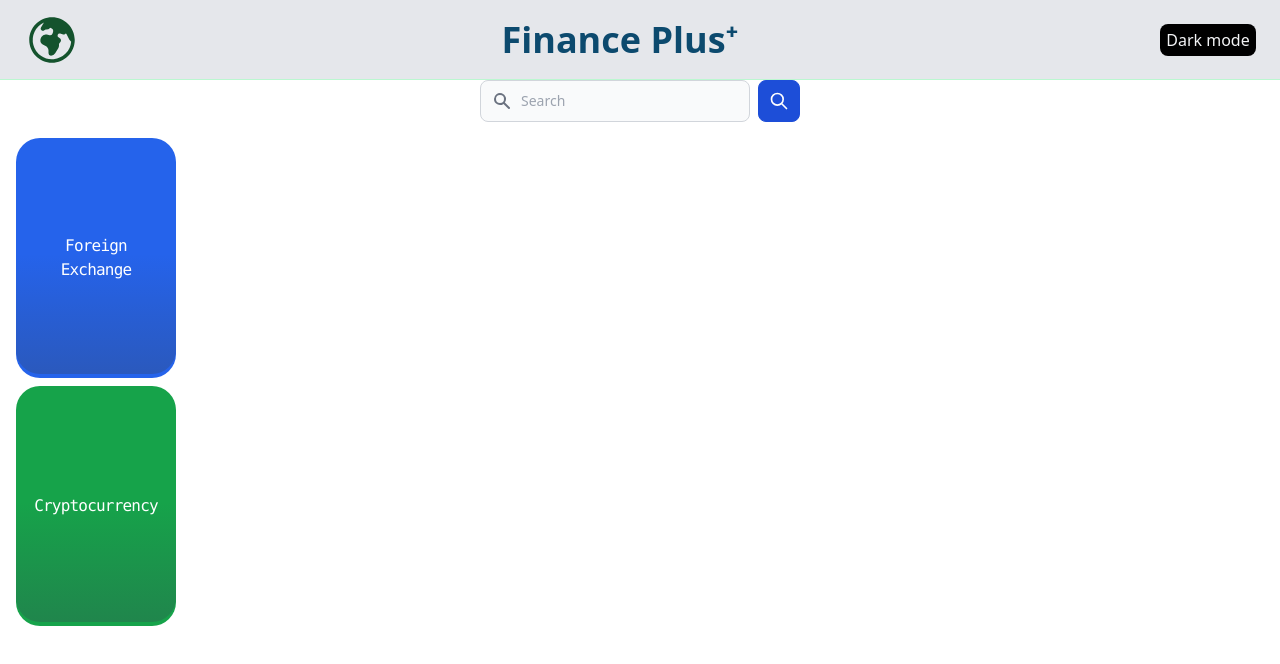
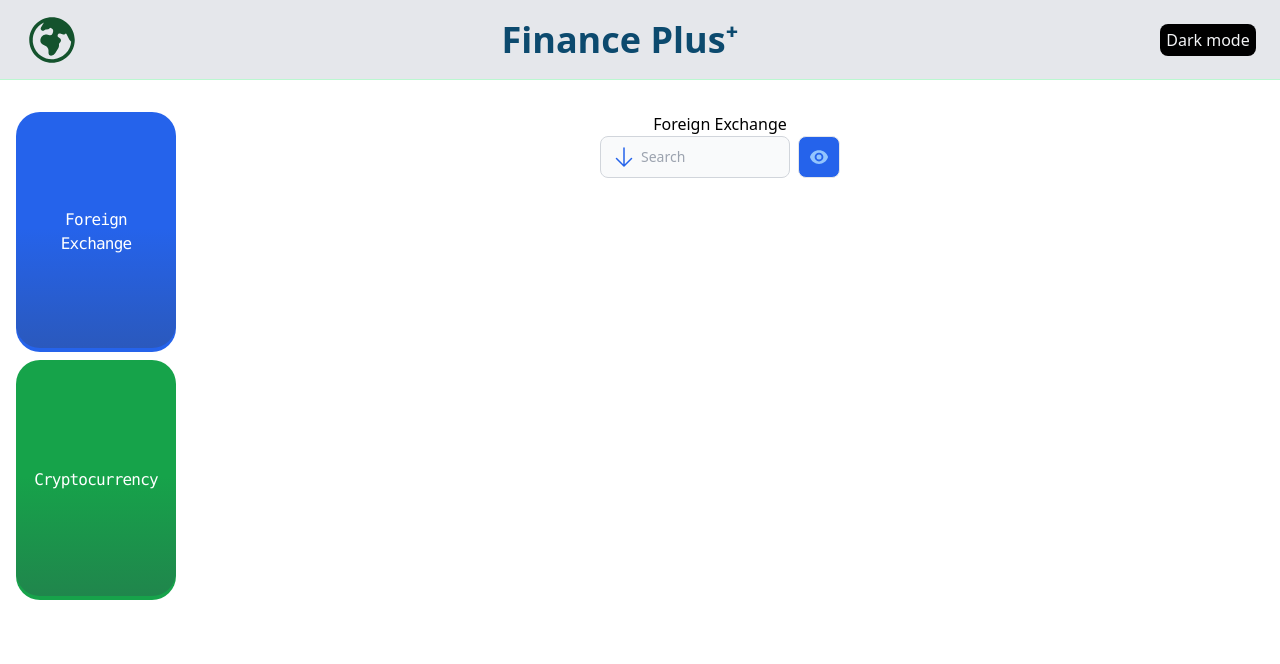
Before and after one commit to aliaydogdu105/finance-app_react, a React (Create React App) app: page /foreignexchange in a window 1280 px wide. Shown: the top 664 px of the page. Built offline with nearby package versions, Linux system fonts and the light colour scheme.

Commit message:
add router

```diff
--- a/src/App.js
+++ b/src/App.js
@@ -1,14 +1,10 @@
 import "./App.css";
-import Aside from "./components/Aside";
-import Navbar from "./components/Navbar";
-import ForeignExchange from "./pages/ForeignExchange";
+import AppRouter from "./router/AppRouter";
 
 function App() {
   return (
     <div className="App">
-      <Navbar />
-      <ForeignExchange />
-      <Aside />
+      <AppRouter />
     </div>
   );
 }
--- a/src/components/Aside.jsx
+++ b/src/components/Aside.jsx
@@ -1,17 +1,23 @@
 import React from "react";
+import { NavLink } from "react-router-dom";
 
 const Aside = () => {
   return (
-    <aside className="w-48 flex flex-col h-screen" aria-label="Sidebar">
+    <aside
+      className="w-48 flex flex-col h-screen fixed top-24"
+      aria-label="Sidebar"
+    >
       {/* "flex-grow "look after made footer */}
       <div className="overflow-y-auto flex justify-center items-center py-4  bg-white">
         <ul className="space-y-2 flex flex-col items-center">
           <li>
-            <button className="w-40 h-60 relative inline-flex items-center justify-center px-10 py-4 overflow-hidden font-mono font-medium tracking-tighter text-white bg-blue-600 rounded-3xl group">
-              <span className="absolute w-0 h-0 transition-all duration-300 ease-out bg-blue-700 rounded-3xl group-hover:w-40 group-hover:h-60"></span>
-              <span className="absolute inset-0 w-full h-full -mt-1 rounded-3xl opacity-30 bg-gradient-to-b from-transparent via-transparent to-gray-700"></span>
-              <span className="relative">Foreign Exchange</span>
-            </button>
+            <NavLink eventKey="1" as={NavLink} to="/foreignexchange">
+              <button className="w-40 h-60 relative inline-flex items-center justify-center px-10 py-4 overflow-hidden font-mono font-medium tracking-tighter text-white bg-blue-600 rounded-3xl group">
+                <span className="absolute w-0 h-0 transition-all duration-300 ease-out bg-blue-700 rounded-3xl group-hover:w-40 group-hover:h-60"></span>
+                <span className="absolute inset-0 w-full h-full -mt-1 rounded-3xl opacity-30 bg-gradient-to-b from-transparent via-transparent to-gray-700"></span>
+                <span className="relative">Foreign Exchange</span>
+              </button>
+            </NavLink>
           </li>
 
           <li>
--- a/src/components/Navbar.jsx
+++ b/src/components/Navbar.jsx
@@ -1,9 +1,10 @@
 import React from "react";
+import { NavLink } from "react-router-dom";
 
 const Navbar = () => {
   return (
-    <div className=" h-20 bg-gray-200 border-b border-green-200 flex justify-between items-center px-6">
-      <a href="/">
+    <div className=" h-20 bg-gray-200 border-b border-green-200 flex justify-between items-center px-6 fixed w-full">
+      <NavLink to="/">
         <svg
           xmlns="http://www.w3.org/2000/svg"
           viewBox="0 0 24 24"
@@ -16,7 +17,7 @@ const Navbar = () => {
             clipRule="evenodd"
           />
         </svg>
-      </a>
+      </NavLink>
       <h1 className=" text-4xl font-bold text-sky-900">
         Finance Plus
         <span>&#8314;</span>
--- a/src/pages/ForeignExchange.jsx
+++ b/src/pages/ForeignExchange.jsx
@@ -1,55 +1,29 @@
 import React from "react";
+import { ArrowDownIcon, EyeIcon } from "@heroicons/react/24/solid";
 
 const ForeignExchange = () => {
   return (
-    <div className="flex justify-center">
-      <form className="flex items-center w-80">
-        <label for="simple-search" className="sr-only">
-          Search
-        </label>
+    <div className="flex items-center flex-col w-3/4 fixed top-28 right-20">
+      <h1>Foreign Exchange</h1>
+      <form className="flex items-center w-1/4">
         <div className="relative w-full">
           <div className="absolute inset-y-0 left-0 flex items-center pl-3 pointer-events-none">
-            <svg
-              aria-hidden="true"
-              className="w-5 h-5 text-gray-500 dark:text-gray-400"
-              fill="currentColor"
-              viewBox="0 0 20 20"
-              xmlns="http://www.w3.org/2000/svg"
-            >
-              <path
-                fill-rule="evenodd"
-                d="M8 4a4 4 0 100 8 4 4 0 000-8zM2 8a6 6 0 1110.89 3.476l4.817 4.817a1 1 0 01-1.414 1.414l-4.816-4.816A6 6 0 012 8z"
-                clip-rule="evenodd"
-              ></path>
-            </svg>
+            <ArrowDownIcon className="h-6 w-6 text-blue-600" />
           </div>
           <input
             type="text"
             id="simple-search"
-            className="bg-gray-50 border border-gray-300 text-gray-900 text-sm rounded-lg focus:ring-blue-500 focus:border-blue-500 block w-full pl-10 p-2.5  dark:bg-gray-700 dark:border-gray-600 dark:placeholder-gray-400 dark:text-white dark:focus:ring-blue-500 dark:focus:border-blue-500"
+            className="bg-gray-50 border border-gray-300 text-gray-900 text-sm rounded-lg w-full pl-10 p-2.5 "
             placeholder="Search"
+            autoComplete="off"
             required
           />
         </div>
         <button
           type="submit"
-          class="p-2.5 ml-2 text-sm font-medium text-white bg-blue-700 rounded-lg border border-blue-700 hover:bg-blue-800 focus:ring-4 focus:outline-none focus:ring-blue-300 dark:bg-blue-600 dark:hover:bg-blue-700 dark:focus:ring-blue-800"
+          class="p-2.5 ml-2 text-sm font-medium text-white bg-blue-600 rounded-lg border hover:bg-blue-700"
         >
-          <svg
-            class="w-5 h-5"
-            fill="none"
-            stroke="currentColor"
-            viewBox="0 0 24 24"
-            xmlns="http://www.w3.org/2000/svg"
-          >
-            <path
-              stroke-linecap="round"
-              stroke-linejoin="round"
-              stroke-width="2"
-              d="M21 21l-6-6m2-5a7 7 0 11-14 0 7 7 0 0114 0z"
-            ></path>
-          </svg>
-          <span className="sr-only">Search</span>
+          <EyeIcon className="h-5 w-5 text-blue-300" />
         </button>
       </form>
     </div>
--- /dev/null
+++ b/src/router/AppRouter.jsx
@@ -0,0 +1,19 @@
+import React from "react";
+import { BrowserRouter, Route, Routes } from "react-router-dom";
+import Aside from "../components/Aside";
+import Navbar from "../components/Navbar";
+import ForeignExchange from "../pages/ForeignExchange";
+
+const AppRouter = () => {
+  return (
+    <BrowserRouter>
+      <Navbar />
+      <Aside />
+      <Routes>
+        <Route path="/foreignexchange" element={<ForeignExchange />} />
+      </Routes>
+    </BrowserRouter>
+  );
+};
+
+export default AppRouter;
```
